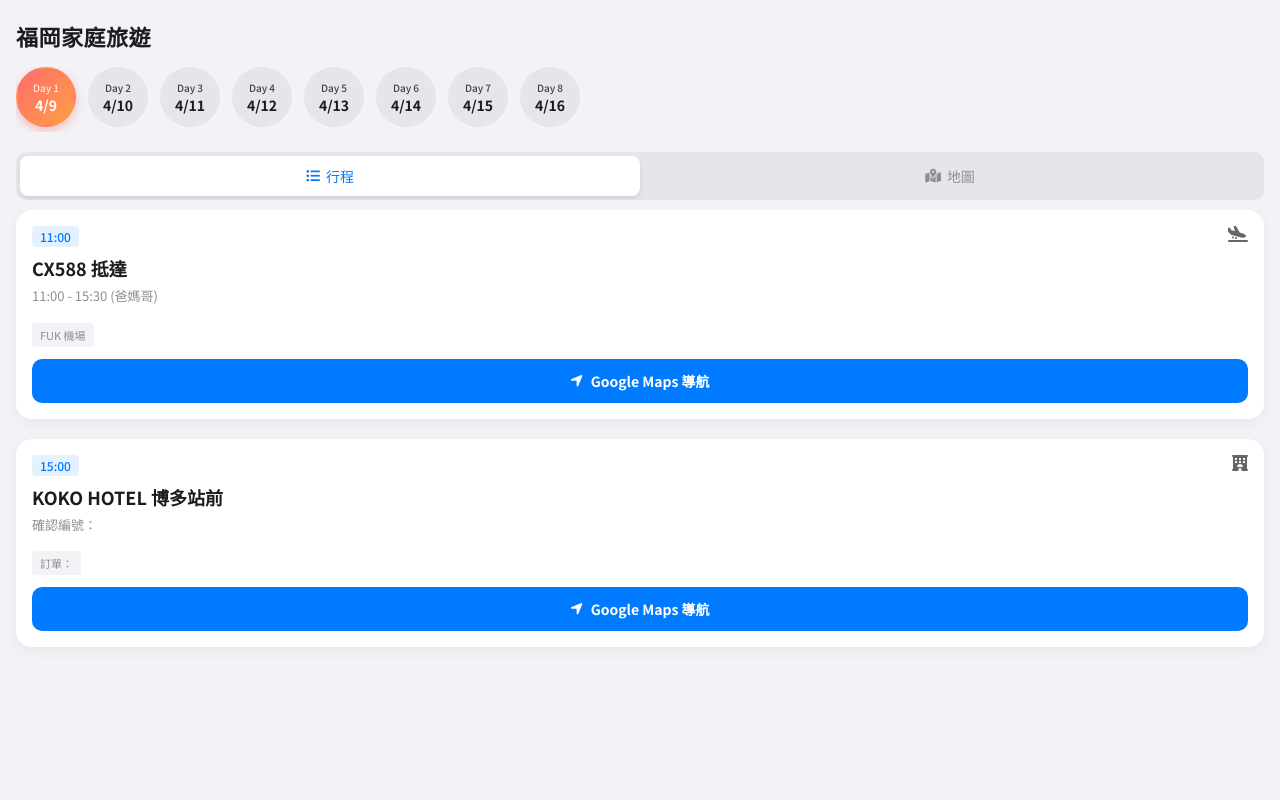
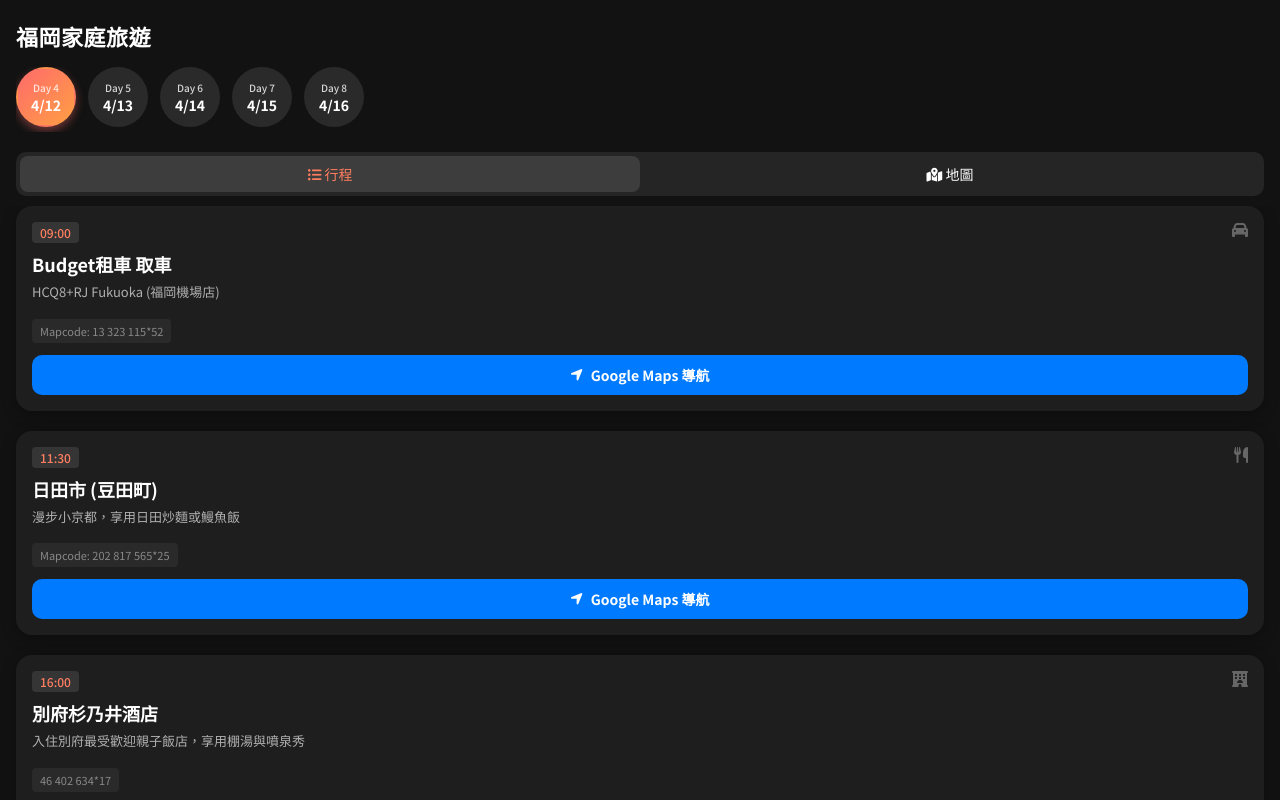
Before and after one commit to wilkohsc/travel, a plain HTML site: page index.html in a window 1280 px wide. Drawn offline with Linux system fonts and the light colour scheme; grey boxes are pictures that could not be loaded.

Commit message:
Add files via upload

```diff
--- a/index.html
+++ b/index.html
@@ -2,7 +2,7 @@
 <html lang="zh-TW">
 <head>
     <meta charset="UTF-8">
-    <meta name="viewport" content="width=device-width, initial-scale=1.0, viewport-fit=cover">
+    <meta name="viewport" content="width=device-width, initial-scale=1.0, maximum-scale=1.0, user-scalable=no">
     <title>福岡家庭旅遊 - 九州自駕行程</title>
     <!-- 引入 FontAwesome 圖標 -->
     <link rel="stylesheet" href="https://cdnjs.cloudflare.com/ajax/libs/font-awesome/6.4.0/css/all.min.css">
@@ -10,13 +10,14 @@
     <link href="https://fonts.googleapis.com/css2?family=Noto+Sans+TC:wght@300;400;500;700&display=swap" rel="stylesheet">
     <style>
         :root {
-            --bg-color: #f2f2f7;
-            --card-bg: #ffffff;
+            --bg-color: #121212;
+            --card-bg: #1e1e1e;
             --primary: linear-gradient(135deg, #ff6b6b 0%, #ff9f43 100%);
-            --accent: #ff4500;
-            --text-main: #1c1c1e;
-            --text-muted: #8e8e93;
+            --accent: #ff7e5f;
+            --text-main: #ffffff;
+            --text-muted: #b0b0b0;
             --nav-blue: #007aff;
+            --safe-area-inset-bottom: env(safe-area-inset-bottom);
         }
 
         * {
@@ -24,29 +25,24 @@
             -webkit-tap-highlight-color: transparent;
         }
 
-        html {
-            height: -webkit-fill-available;
-        }
-
         body {
             margin: 0;
             padding: 0;
-            padding-top: env(safe-area-inset-top);
             font-family: 'Noto Sans TC', sans-serif;
             background-color: var(--bg-color);
             color: var(--text-main);
-            overflow: hidden; /* 防止整體滾動，交給內部 view-section */
+            overflow-x: hidden;
             display: flex;
             flex-direction: column;
             height: 100vh;
-            height: -webkit-fill-available;
         }
 
         /* --- Header & Date Nav --- */
         header {
             padding: 20px 16px 10px;
             background: var(--bg-color);
-            flex-shrink: 0;
+            position: sticky;
+            top: 0;
             z-index: 100;
         }
 
@@ -63,7 +59,6 @@
             gap: 12px;
             padding-bottom: 5px;
             scrollbar-width: none;
-            -webkit-overflow-scrolling: touch;
         }
 
         .date-slider::-webkit-scrollbar {
@@ -78,7 +73,7 @@
             align-items: center;
             justify-content: center;
             border-radius: 50%;
-            background: #e5e5ea;
+            background: #2a2a2a;
             cursor: pointer;
             transition: all 0.3s ease;
             border: 2px solid transparent;
@@ -87,7 +82,6 @@
         .date-item.active {
             background: var(--primary);
             box-shadow: 0 4px 10px rgba(255, 107, 107, 0.4);
-            color: white;
         }
 
         .date-item .day {
@@ -104,33 +98,26 @@
         /* --- Tab Switcher --- */
         .tab-nav {
             display: flex;
-            background: #e5e5ea;
+            background: #252525;
             margin: 10px 16px;
             border-radius: 10px;
             padding: 4px;
-            flex-shrink: 0;
         }
 
         .tab-btn {
             flex: 1;
-            padding: 10px;
+            padding: 8px;
             text-align: center;
             font-size: 14px;
             font-weight: 500;
             border-radius: 8px;
             cursor: pointer;
             transition: 0.2s;
-            display: flex;
-            align-items: center;
-            justify-content: center;
-            gap: 6px;
-            color: #8e8e93;
         }
 
         .tab-btn.active {
-            background: #ffffff;
-            color: var(--nav-blue);
-            box-shadow: 0 2px 4px rgba(0,0,0,0.1);
+            background: #3d3d3d;
+            color: var(--accent);
         }
 
         /* --- Content Areas --- */
@@ -138,24 +125,24 @@
             flex: 1;
             position: relative;
             overflow: hidden;
-            min-height: 0;
         }
 
         .view-section {
             position: absolute;
-            inset: 0;
+            top: 0;
+            left: 0;
+            width: 100%;
+            height: 100%;
             transition: transform 0.3s ease-out;
             overflow-y: auto;
-            padding: 0 16px calc(40px + env(safe-area-inset-bottom));
-            -webkit-overflow-scrolling: touch;
+            padding: 0 16px 80px;
         }
 
         #itinerary-view { transform: translateX(0); }
-        #map-view {
-            transform: translateX(100%);
-            padding: 0;
-            display: flex;
-            flex-direction: column;
+        #map-view { transform: translateX(100%); padding: 0; }
+
+        .view-section.hidden {
+            display: none;
         }
 
         /* --- Itinerary Cards --- */
@@ -170,7 +157,7 @@
             padding: 16px;
             margin-bottom: 20px;
             position: relative;
-            box-shadow: 0 4px 15px rgba(0,0,0,0.05);
+            box-shadow: 0 4px 15px rgba(0,0,0,0.3);
         }
 
         .card-header {
@@ -182,10 +169,10 @@
 
         .time-tag {
             font-size: 12px;
-            background: rgba(0,122,255,0.1);
+            background: rgba(255,255,255,0.1);
             padding: 2px 8px;
             border-radius: 4px;
-            color: var(--nav-blue);
+            color: var(--accent);
             font-weight: 500;
         }
 
@@ -204,8 +191,8 @@
 
         .mapcode {
             font-size: 11px;
-            color: #8e8e93;
-            background: #f2f2f7;
+            color: #888;
+            background: #2a2a2a;
             padding: 4px 8px;
             border-radius: 4px;
             display: inline-block;
@@ -218,44 +205,35 @@
             justify-content: center;
             background: var(--nav-blue);
             color: white;
-            padding: 12px;
+            padding: 10px;
             border-radius: 10px;
             text-decoration: none;
             font-size: 14px;
             font-weight: 600;
             gap: 8px;
             transition: opacity 0.2s;
-            -webkit-appearance: none;
         }
 
         .btn-nav:active { opacity: 0.8; }
 
         /* --- Map View --- */
-        .map-container {
-            flex: 1;
-            position: relative;
-            width: 100%;
-        }
-
         #map-frame {
             width: 100%;
             height: 100%;
             border: none;
+            filter: invert(90%) hue-rotate(180deg) brightness(95%) contrast(90%); /* 簡易暗色地圖效果 */
         }
 
         .map-overlay-info {
             position: absolute;
-            bottom: calc(20px + env(safe-area-inset-bottom));
+            bottom: 20px;
             left: 16px;
             right: 16px;
-            background: rgba(255, 255, 255, 0.9);
+            background: rgba(30, 30, 30, 0.95);
             backdrop-filter: blur(10px);
-            -webkit-backdrop-filter: blur(10px);
             padding: 12px 16px;
             border-radius: 12px;
-            border: 1px solid rgba(0,0,0,0.05);
-            z-index: 10;
-            color: var(--text-main);
+            border: 1px solid rgba(255,255,255,0.1);
         }
 
         /* --- Animations --- */
@@ -292,9 +270,7 @@
 
         <!-- 地圖全螢幕視圖 -->
         <div id="map-view" class="view-section">
-            <div class="map-container">
-                <iframe id="map-frame" src="" allowfullscreen loading="lazy"></iframe>
-            </div>
+            <iframe id="map-frame" src="" allowfullscreen loading="lazy"></iframe>
             <div class="map-overlay-info" id="mapInfo">
                 <div style="font-size: 12px; color: var(--accent); margin-bottom: 4px;">當前路線重點</div>
                 <div id="route-summary" style="font-size: 14px; font-weight: 600;">載入中...</div>
@@ -304,38 +280,6 @@
 
     <script>
         const tripData = {
-            "4/9": {
-                dayLabel: "Day 1",
-                origin: "Fukuoka+Airport",
-                destination: "KOKO+HOTEL+Hakata+Ekimae",
-                via: "",
-                routeInfo: "抵達福岡 & 入住 KOKO HOTEL",
-                locations: [
-                    { time: "11:00", name: "CX588 抵達", desc: "11:00 - 15:30 (爸媽哥)", mapcode: "FUK 機場", icon: "fa-plane-arrival", link: "https://www.google.com/maps/search/?api=1&query=Fukuoka+Airport" },
-                    { time: "15:00", name: "KOKO HOTEL 博多站前", desc: "確認編號：", mapcode: "訂單：", icon: "fa-hotel", link: "https://www.google.com/maps/search/?api=1&query=KOKO+HOTEL+Hakata+Ekimae" }
-                ]
-            },
-            "4/10": {
-                dayLabel: "Day 2",
-                origin: "Hakata+Station",
-                destination: "Hiroshima+Peace+Memorial",
-                via: "",
-                routeInfo: "廣島一日遊",
-                locations: [
-                    { time: "09:00", name: "廣島市一日遊", desc: "參觀原爆遺址與廣島市區", mapcode: "廣島市", icon: "fa-monument", link: "https://www.google.com/maps/search/?api=1&query=Hiroshima+Peace+Memorial" }
-                ]
-            },
-            "4/11": {
-                dayLabel: "Day 3",
-                origin: "Fukuoka+Airport",
-                destination: "Shizutetsu+Hotel+Prezio+Hakata+Ekimae",
-                via: "",
-                routeInfo: "成員集合 & 入住靜鐵酒店",
-                locations: [
-                    { time: "10:55", name: "UO668 抵達", desc: "10:55 - 15:20 (忠雯芮)", mapcode: "FUK 機場", icon: "fa-plane-arrival", link: "https://www.google.com/maps/search/?api=1&query=Fukuoka+Airport" },
-                    { time: "15:00", name: "静鉄ホテルプレジオ博多駅前", desc: "確認編號：", mapcode: "訂單：", icon: "fa-hotel", link: "https://www.google.com/maps/search/?api=1&query=Shizutetsu+Hotel+Prezio+Hakata+Ekimae" }
-                ]
-            },
             "4/12": {
                 dayLabel: "Day 4",
                 origin: "Fukuoka+Airport",
@@ -345,7 +289,7 @@
                 locations: [
                     { time: "09:00", name: "Budget租車 取車", desc: "HCQ8+RJ Fukuoka (福岡機場店)", mapcode: "Mapcode: 13 323 115*52", icon: "fa-car", link: "https://www.google.com/maps/search/?api=1&query=Budget+Rent+A+Car+Fukuoka+Airport" },
                     { time: "11:30", name: "日田市 (豆田町)", desc: "漫步小京都，享用日田炒麵或鰻魚飯", mapcode: "Mapcode: 202 817 565*25", icon: "fa-utensils", link: "https://www.google.com/maps/search/?api=1&query=Mameda+machi+Hita" },
-                    { time: "16:00", name: "別府杉乃井酒店", desc: "予約番号: 3456-6643-5659 / 3456-6645-5060", mapcode: "Mapcode: 46 402 634*17", icon: "fa-hotel", link: "https://www.google.com/maps/search/?api=1&query=Suginoi+Hotel+Beppu" }
+                    { time: "16:00", name: "別府杉乃井酒店", desc: "入住別府最受歡迎親子飯店，享用棚湯與噴泉秀", mapcode: "46 402 634*17", icon: "fa-hotel", link: "https://www.google.com/maps/search/?api=1&query=Suginoi+Hotel+Beppu" }
                 ]
             },
             "4/13": {
@@ -355,7 +299,7 @@
                 via: "African+Safari+Oita",
                 routeInfo: "別府 → 九州自然動物園 → 日出町",
                 locations: [
-                    { time: "10:00", name: "九州自然動物園", desc: "叢林巴士體驗，近距離餵食獅子與猛獸", mapcode: "Mapcode: 46 634 658*87", icon: "fa-paw", link: "https://www.google.com/maps/search/?api=1&query=African+Safari+Oita" },
+                    { time: "10:00", name: "九州自然動物園", desc: "叢林巴士體驗，近距離餵食獅子與猛獸", mapcode: "46 634 658*87", icon: "fa-paw", link: "https://www.google.com/maps/search/?api=1&query=African+Safari+Oita" },
                     { time: "17:00", name: "日出町 Airbnb", desc: "入住寧靜的海濱小鎮民宿", mapcode: "9G6V+98 Hiji, Oita", icon: "fa-house-user", link: "https://www.google.com/maps/search/?api=1&query=Hiji+Oita" }
                 ]
             },
@@ -366,9 +310,9 @@
                 via: "Harmonyland+Oita",
                 routeInfo: "日出町 → Harmonyland → 福岡還車",
                 locations: [
-                    { time: "10:00", name: "Harmonyland (三麗鷗樂園)", desc: "Hello Kitty 戶外主題樂園，看表演與遊樂設施", mapcode: "Mapcode: 46 830 567*84", icon: "fa-ticket", link: "https://www.google.com/maps/search/?api=1&query=Harmonyland+Oita" },
+                    { time: "10:00", name: "Harmonyland (三麗鷗樂園)", desc: "Hello Kitty 戶外主題樂園，看表演與遊樂設施", mapcode: "46 830 567*84", icon: "fa-ticket", link: "https://www.google.com/maps/search/?api=1&query=Harmonyland+Oita" },
                     { time: "16:00", name: "福岡還車", desc: "返回福岡市區或機場還車點", mapcode: "福岡空港附近", icon: "fa-car-side", link: "https://www.google.com/maps/search/?api=1&query=Fukuoka+Airport" },
-                    { time: "18:00", name: "糸島牡蠣小屋 OKUITO", desc: "季節限定體驗，現烤美味鮮蚵", mapcode: "Mapcode: H9PW+GV Fukuoka", icon: "fa-shrimp", link: "https://www.google.com/maps/search/?api=1&query=糸島牡蠣小屋" }
+                    { time: "18:00", name: "糸島牡蠣小屋 OKUITO", desc: "季節限定體驗，現烤美味鮮蚵", mapcode: "H9PW+GV Fukuoka", icon: "fa-shrimp", link: "https://www.google.com/maps/search/?api=1&query=糸島牡蠣小屋" }
                 ]
             },
             "4/15": {
@@ -379,7 +323,7 @@
                 routeInfo: "福岡市區一日遊：麵包超人與海鮮",
                 locations: [
                     { time: "11:00", name: "福岡麵包超人館", desc: "適合小朋友的室內樂園，位於博多河畔城", mapcode: "博多リバレインモール 5・6F", icon: "fa-face-smile-beam", link: "https://www.google.com/maps/search/?api=1&query=Anpanman+Museum+Fukuoka" },
-                    { time: "18:00", name: "灣岸丸 (海鮮料理)", desc: "享用新鮮活魚與刺身料理", mapcode: "Mapcode: 13 378 005*73", icon: "fa-utensils", link: "https://www.google.com/maps/search/?api=1&query=Wanganmaru+Fukuoka" }
+                    { time: "18:00", name: "灣岸丸 (海鮮料理)", desc: "享用新鮮活魚與刺身料理", mapcode: "13 378 005*73", icon: "fa-utensils", link: "https://www.google.com/maps/search/?api=1&query=Wanganmaru+Fukuoka" }
                 ]
             },
             "4/16": {
@@ -394,7 +338,7 @@
             }
         };
 
-        let currentDay = "4/9";
+        let currentDay = "4/12";
         let currentView = "itinerary";
 
         function init() {
```
